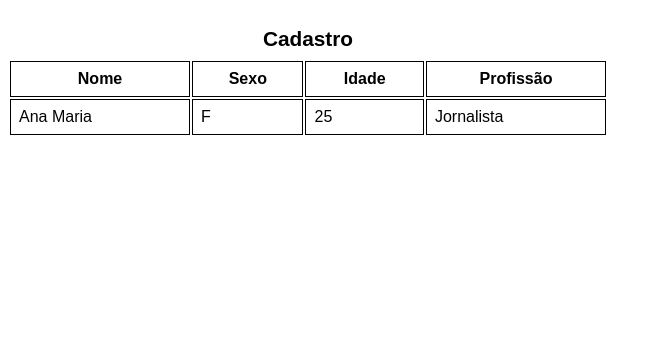
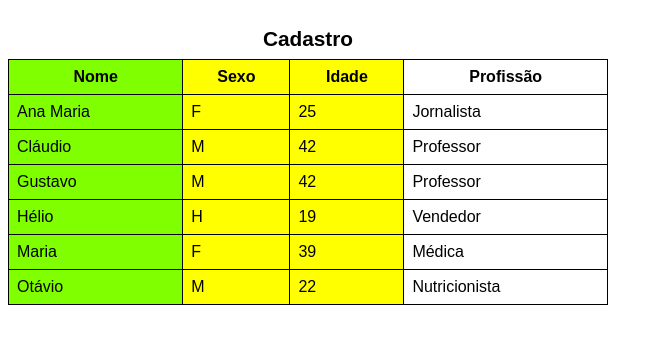
Before and after one commit to FehMJ/HTML5-E-CSS3, a plain HTML site: page Exercícios/ex022/tabela005.html in a window 1280 px wide. Shown: the part 61-404 px from the top of the page, without its empty margins (0-663 px from the left). Drawn offline with Linux system fonts and the light colour scheme.

Commit message:
criei tabela005

```diff
--- a/Exercícios/ex022/tabela005.html
+++ b/Exercícios/ex022/tabela005.html
@@ -11,7 +11,7 @@
         }
         table {
             width: 600px;
-            border-collapse: separate;
+            border-collapse: collapse;
         }
         caption {
             font-size: 1.3em;
@@ -22,11 +22,22 @@
             border: 1px solid black;
             padding: 8px
         }
+        col.cnome {
+            background-color: chartreuse;
+        }
+        col.cgrupo {
+            background-color: yellow;
+        }
     </style>
 </head>
 <body>
     <h1>Exercicío de Tabelas</h1>
     <table>
+        <colgroup>
+            <col class="cnome">
+            <col class="cgrupo" span="2">
+            <col class="cprof">
+        </colgroup>
         <caption>Cadastro</caption>
         <tr>
             <th scope="col">Nome</th>
@@ -40,6 +51,37 @@
             <td>25</td>
             <td>Jornalista</td>
         </tr>
+        <tr>
+            <td>Cláudio</td>
+            <td>M</td>
+            <td>42</td>
+            <td>Professor</td>
+        </tr>
+        <tr>
+            <td>Gustavo</td>
+            <td>M</td>
+            <td>42</td>
+            <td>Professor</td>
+        </tr>
+        <tr>
+            <td>Hélio</td>
+            <td>H</td>
+            <td>19</td>
+            <td>Vendedor</td>
+        </tr>
+        <tr>
+            <td>Maria</td>
+            <td>F</td>
+            <td>39</td>
+            <td>Médica</td>
+        </tr>
+        <tr>
+            <td>Otávio</td>
+            <td>M</td>
+            <td>22</td>
+            <td>Nutricionista</td>
+        </tr>
+
     </table>
 
 </body>
```
